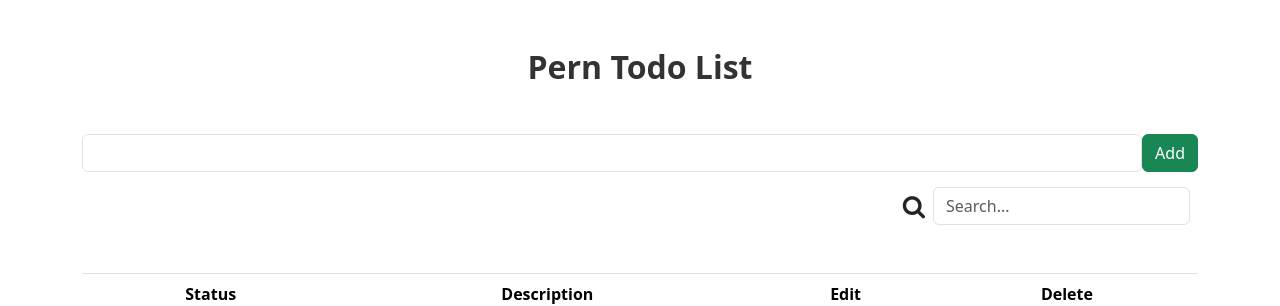
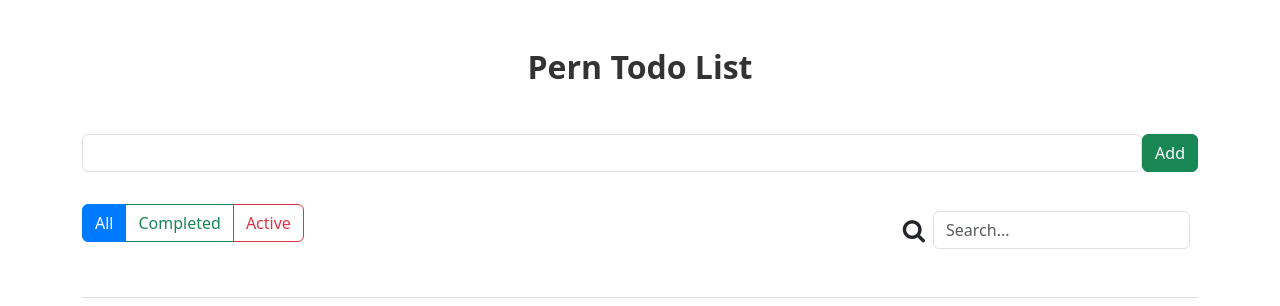
Before and after one commit to SurajMohite007/MetroTodo, a React (Create React App) app in the folder PERN-TODO/client/: page /app in a window 1280 px wide. Shown: the top 306 px of the page. Built offline with nearby package versions, Linux system fonts and the light colour scheme; no server answers; the HTML template or start-up script is replaced by a standard one.

Commit message:
Seventh commit -> Added Filter based on Status optn

```diff
--- a/PERN-TODO/client/src/components/listTodos.js
+++ b/PERN-TODO/client/src/components/listTodos.js
@@ -12,10 +12,11 @@ const ListTodos = () => {
     const [totalPages, setTotalPages] = useState(1);
     const [currentPage, setCurrentPage] = useState(1);
     const [recordsPerPage] = useState(5);
+    const [filterStatus, setFilterStatus] = useState('all');
 
     useEffect(() => {
-      getTodos(currentPage);
-  }, [currentPage]);
+      getTodos(currentPage,filterStatus);
+  }, [currentPage,filterStatus]);
 
     const deleteTodo = async (id)=>{
         try {
@@ -88,6 +89,11 @@ const ListTodos = () => {
         console.error(err.message);
       }
     };
+    const handleFilterChange = (status) => {
+      setFilterStatus(status);
+      setCurrentPage(1);
+    };
+
     const handleCheckboxChange = async (e, todo) => {
       const { checked } = e.target;
       try {
@@ -117,7 +123,7 @@ const ListTodos = () => {
         console.error(err.message);
       }
     };
-    const getTodos = async (page) =>{
+    const getTodos = async (page,status) =>{
         try {
 
             const token = localStorage.getItem('token');
@@ -129,7 +135,7 @@ const ListTodos = () => {
             if (token) {
               headers['Authorization'] = `Bearer ${token}`;
             }
-            const response = await fetch(`http://localhost:5000/todos?page=${page}&limit=${recordsPerPage}`,{
+            const response = await fetch(`http://localhost:5000/todos?page=${page}&limit=${recordsPerPage}&completed=${status}`,{
               credentials: 'include',
               headers:headers,
             });
@@ -155,9 +161,36 @@ const ListTodos = () => {
     // const numbers = [...Array(npage + 1).keys()].slice(1);
 
   return <Fragment>
-  <div className='justify-content-center'>
-  <SearchBar handleSearch={handleSearch} />
-  </div>
+  <div className="d-flex justify-content-between align-items-center mt-4 mb-3">
+      <div className="btn-group" role="group">
+        <button
+          type="button"
+          className={`btn btn-outline-primary ${filterStatus === 'all' ? 'active' : ''}`}
+          onClick={() => handleFilterChange('all')}
+        >
+          All
+        </button>
+        <button
+          type="button"
+          className={`btn btn-outline-success ${filterStatus === 'completed' ? 'active' : ''}`}
+          onClick={() => handleFilterChange('completed')}
+        >
+          Completed
+        </button>
+        <button
+          type="button"
+          className={`btn btn-outline-danger ${filterStatus === 'active' ? 'active' : ''}`}
+          onClick={() => handleFilterChange('active')}
+        >
+          Active
+        </button>
+      </div>
+      <div>
+        <SearchBar handleSearch={handleSearch} />
+      </div>
+    </div>
+
+
   <table className="table mt-5 text-center">
     <thead>
       <tr>
```
Also changed, not shown: 2 other files (tests, documents, lock files or other folders).
